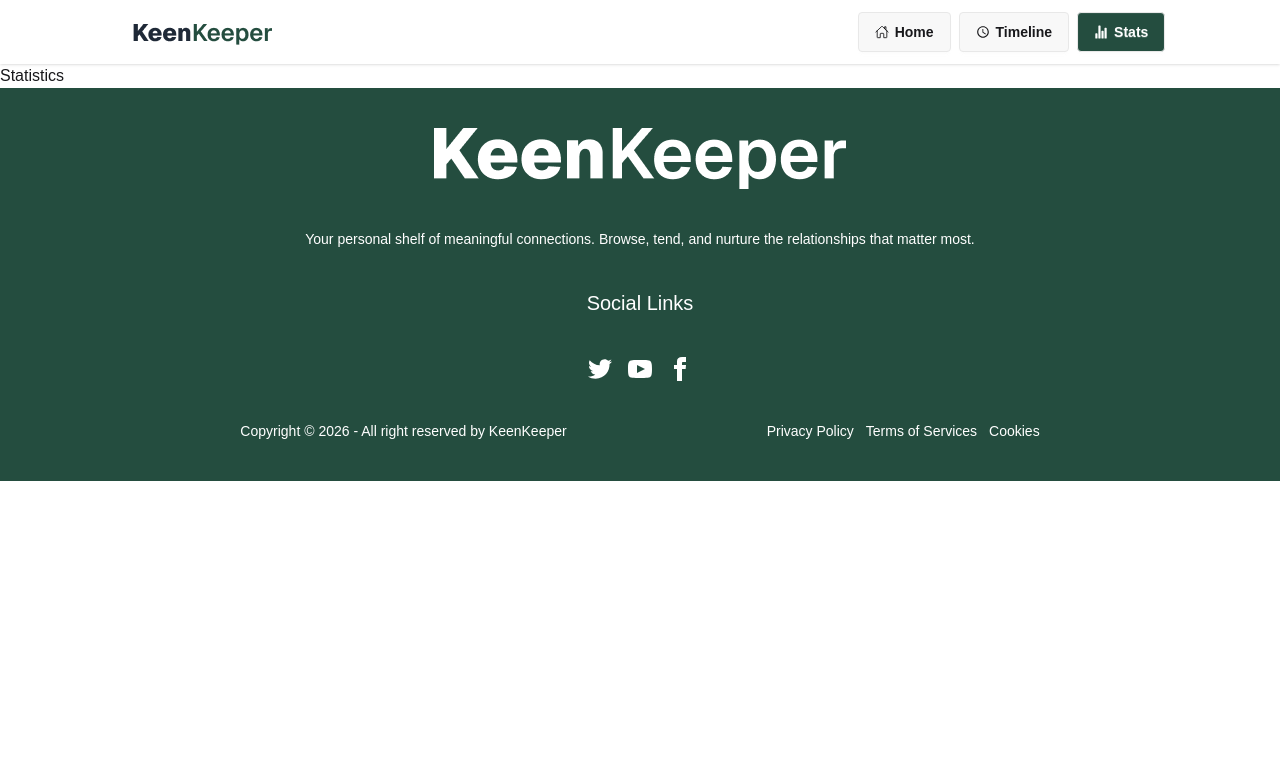
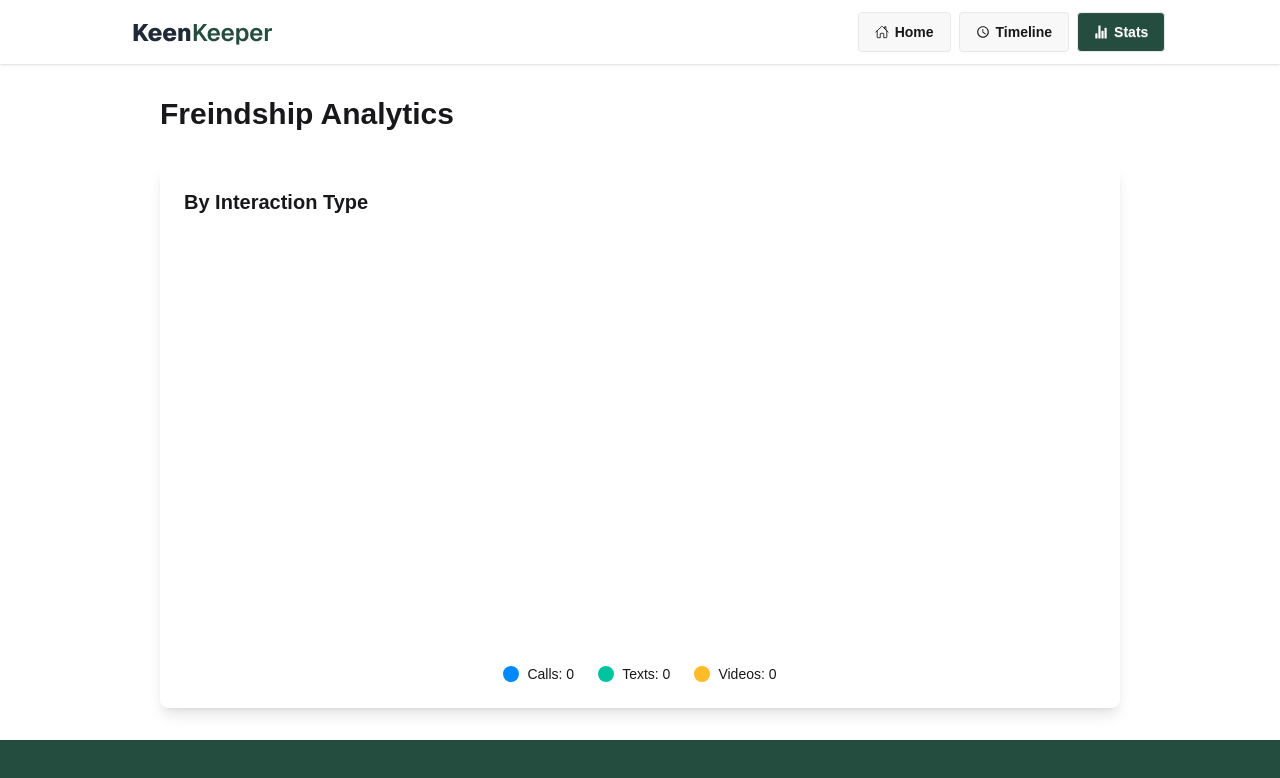
Before and after one commit to pathikroy86/keen-keeper, a React (Vite) app: page /stats in a window 1280 px wide. Shown: the top 778 px of the page. Built offline with nearby package versions, Linux system fonts and the light colour scheme.

Commit message:
pie chart added

```diff
--- a/package.json
+++ b/package.json
@@ -20,6 +20,7 @@
     "react-router": "^7.14.0",
     "react-toastify": "^11.0.5",
     "react-tsparticles": "^2.12.2",
+    "recharts": "^3.8.1",
     "tailwindcss": "^4.2.2",
     "tsparticles": "^3.9.1"
   },
--- a/src/Context/FriendsCollection.jsx
+++ b/src/Context/FriendsCollection.jsx
@@ -11,6 +11,7 @@ const FriendsCollection = ({ children }) => {
 
     const [commsType, setCommsType] = useState("");
     const [callLog, setCallLog] = useState([]);
+    const [callCount, setCallCount] = useState([]);
     const handleContacted = (current, type) => {
         const logEntry = {
             friend: current,
@@ -20,13 +21,16 @@ const FriendsCollection = ({ children }) => {
         setCallLog([...callLog, logEntry]);
         setCommsType(type);
         toast.success(`${type} with ${current.name}`);
+        const typeCount = [...callCount, type];
+        setCallCount(typeCount);
     }
     const data = {
         handleFrndData,
         details,
         handleContacted,
         callLog,
-        commsType
+        commsType,
+        callCount
     };
 
     return (
--- a/src/Pages/Stats/Stats.jsx
+++ b/src/Pages/Stats/Stats.jsx
@@ -1,11 +1,141 @@
-import React from 'react';
+import React, { useContext } from 'react';
+import { FriendContext } from '../../Context/FriendsCollection';
+import { Pie, PieChart, Sector, ResponsiveContainer, Tooltip } from 'recharts';
+
+const COLORS = ['#0088FE', '#00C49F', '#FFBB28'];
+
+const PieGradient = (props) => {
+    const { cx, cy, midAngle, innerRadius, outerRadius, percent, index, isActive } = props;
+    const RADIAN = Math.PI / 180;
+    const radius = innerRadius + (outerRadius - innerRadius) * 0.5;
+    const x = cx + radius * Math.cos(-midAngle * RADIAN);
+    const y = cy + radius * Math.sin(-midAngle * RADIAN);
+
+    return (
+        <>
+            <defs>
+                <radialGradient
+                    id={`fillGradient${index}`}
+                    cx={cx}
+                    cy={cy}
+                    r={outerRadius}
+                    gradientUnits="userSpaceOnUse"
+                >
+                    <stop offset="0%" stopColor={COLORS[index % COLORS.length]} stopOpacity={0} />
+                    <stop offset="100%" stopColor={COLORS[index % COLORS.length]} stopOpacity={0.8} />
+                </radialGradient>
+                <radialGradient
+                    id={`borderGradient${index}`}
+                    cx={cx}
+                    cy={cy}
+                >
+                    <stop offset="0%" stopColor={COLORS[index % COLORS.length]} stopOpacity={0} />
+                    <stop offset="100%" stopColor={COLORS[index % COLORS.length]} stopOpacity={0.8} />
+                </radialGradient>
+                <clipPath id={`clipPath${index}`}>
+                    <Sector {...props} />
+                </clipPath>
+            </defs>
+            <Sector
+                {...props}
+                clipPath={`url(#clipPath${index})`}
+                fill={`url(#fillGradient${index})`}
+                stroke={`url(#borderGradient${index})`}
+                strokeWidth={isActive ? 4 : 0}
+            />
+            <text
+                x={x}
+                y={y}
+                fill="white"
+                textAnchor={x > cx ? 'start' : 'end'}
+                dominantBaseline="central"
+                fontSize={12}
+                fontWeight="bold"
+            >
+                {`${(percent * 100).toFixed(0)}%`}
+            </text>
+        </>
+    );
+};
 
 const Stats = () => {
+    const { callCount } = useContext(FriendContext);
+    let countCall = 0;
+    let countText = 0;
+    let countVideo = 0;
+    for (const count of callCount) {
+        if (count === "Call") {
+            countCall++;
+        }
+        else if (count === "Text") {
+            countText++;
+        }
+        else {
+            countVideo++;
+        }
+    }
+
+    const data = [
+        { name: 'Calls', value: countCall },
+        { name: 'Texts', value: countText },
+        { name: 'Videos', value: countVideo }
+    ];
+
+    const CustomTooltip = ({ active, payload }) => {
+        if (active && payload && payload.length) {
+            return (
+                <div className="bg-white p-3 border border-gray-300 rounded-lg shadow-lg">
+                    <p className="text-sm font-semibold">{`${payload[0].name}: ${payload[0].value}`}</p>
+                </div>
+            );
+        }
+        return null;
+    };
+
     return (
-        <div>
-            <h1>Statistics</h1>
+        <div className="w-11/12 md:w-10/12 lg:w-9/12 mx-auto py-8">
+            <h1 className="text-3xl font-bold mb-8">Freindship Analytics</h1>
+
+            <div className="bg-white p-6 rounded-lg shadow-lg">
+                <h2 className="text-xl font-semibold mb-6">By Interaction Type</h2>
+
+                <div className="flex justify-center">
+                    <ResponsiveContainer width="100%" height={400} maxWidth={500}>
+                        <PieChart>
+                            <Pie
+                                data={data}
+                                cx="50%"
+                                cy="50%"
+                                labelLine={false}
+                                outerRadius={120}
+                                innerRadius={40}
+                                fill="#8884d8"
+                                dataKey="value"
+                                shape={PieGradient}
+                                isAnimationActive={true}
+                            />
+                            <Tooltip content={<CustomTooltip />} />
+                        </PieChart>
+                    </ResponsiveContainer>
+                </div>
+
+                <div className="flex justify-center mt-6 space-x-6">
+                    <div className="flex items-center">
+                        <div className="w-4 h-4 rounded-full mr-2" style={{ backgroundColor: COLORS[0] }}></div>
+                        <span className="text-sm font-medium">Calls: {countCall}</span>
+                    </div>
+                    <div className="flex items-center">
+                        <div className="w-4 h-4 rounded-full mr-2" style={{ backgroundColor: COLORS[1] }}></div>
+                        <span className="text-sm font-medium">Texts: {countText}</span>
+                    </div>
+                    <div className="flex items-center">
+                        <div className="w-4 h-4 rounded-full mr-2" style={{ backgroundColor: COLORS[2] }}></div>
+                        <span className="text-sm font-medium">Videos: {countVideo}</span>
+                    </div>
+                </div>
+            </div>
         </div>
     );
 };
 
-export default Stats; <h1>Statistics</h1>
+export default Stats;
```
Also changed, not shown: 1 other file (tests, documents, lock files or other folders).
